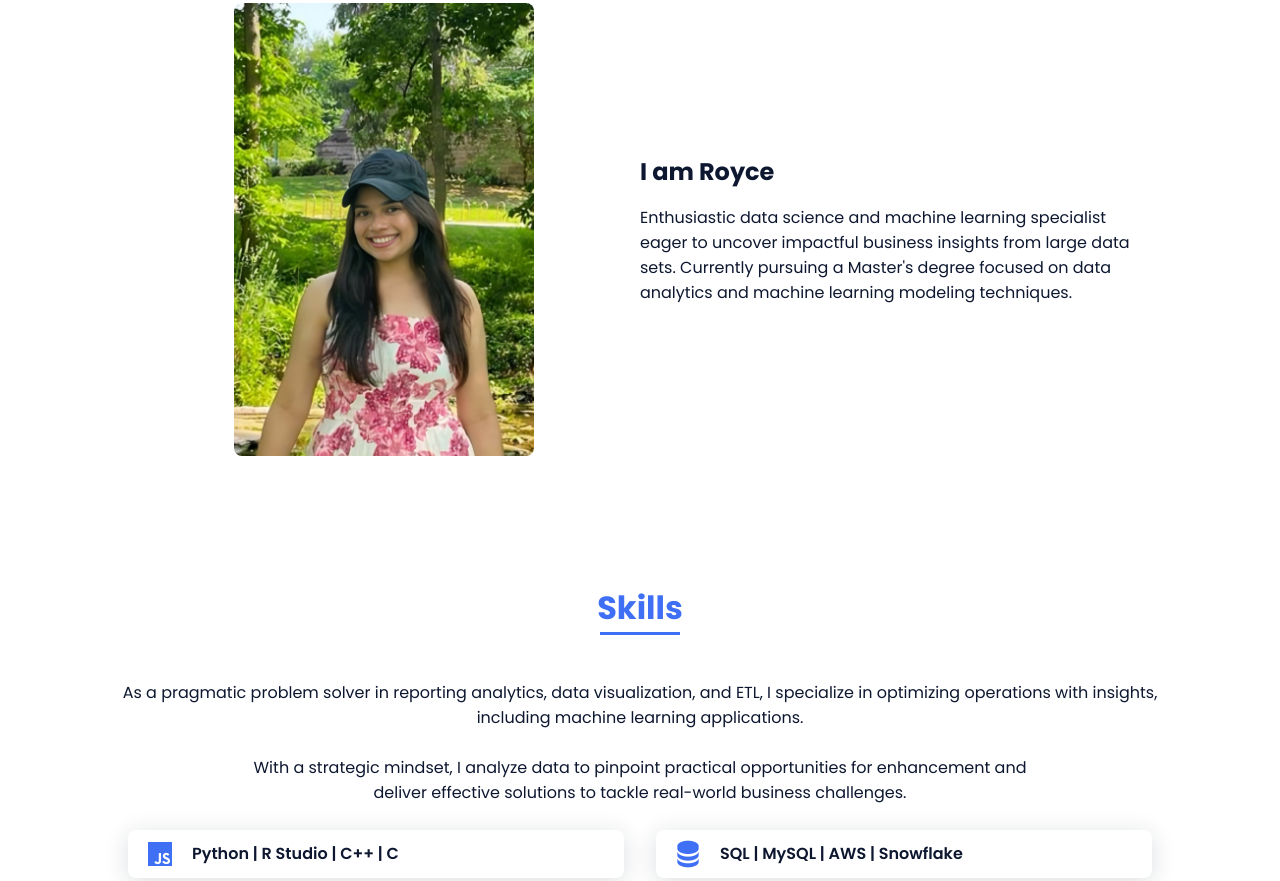
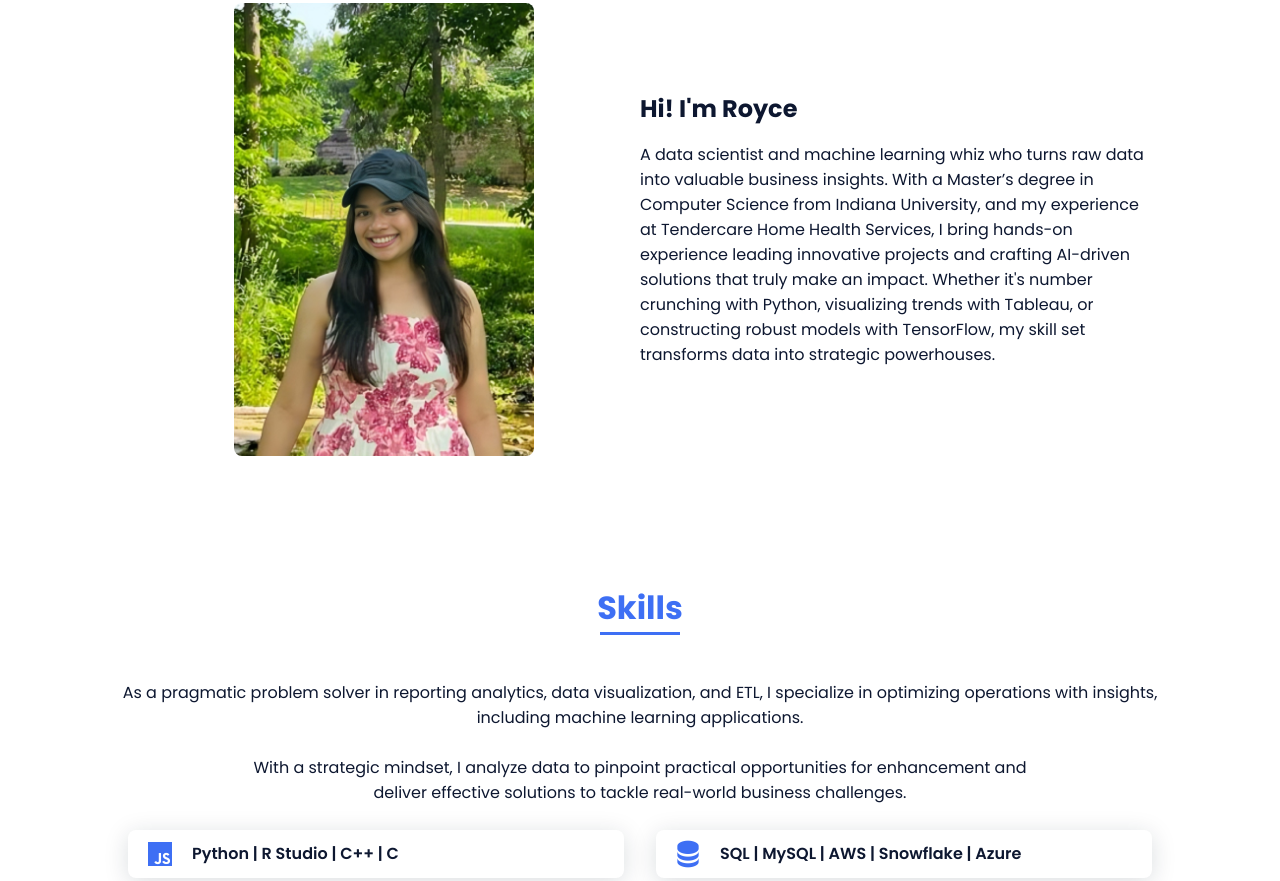
Before and after one commit to Royce140/Royce140.github.io, a plain HTML site: page index.html in a window 1280 px wide. Shown: the part 863-1744 px from the top of the page. Drawn offline with nearby package versions, Linux system fonts and the light colour scheme.

Commit message:
Update index.html

```diff
--- a/index.html
+++ b/index.html
@@ -83,8 +83,8 @@
                     </div>
 
                     <div>
-                        <h2 class="about__subtitle">I am Royce</h2>
-                        <p class="about__text">Enthusiastic data science and machine learning specialist eager to uncover impactful business insights from large data sets. Currently pursuing a Master's degree focused on data analytics and machine learning modeling techniques.</p>
+                        <h2 class="about__subtitle">Hi! I'm Royce</h2>
+                        <p class="about__text"> A data scientist and machine learning whiz who turns raw data into valuable business insights. With a Master’s degree in Computer Science from Indiana University, and my experience at Tendercare Home Health Services,  I bring hands-on experience leading innovative projects and crafting AI-driven solutions that truly make an impact. Whether it's number crunching with Python, visualizing trends with Tableau, or constructing robust models with TensorFlow, my skill set transforms data into strategic powerhouses.</p>
                     </div>
                 </div>
             </section>
@@ -118,7 +118,7 @@
                             <div class="skills__names">
                                 <i class='bx bxs-data skills__icon'></i>
 
-                               <span class="skills__name">SQL | MySQL | AWS | Snowflake</span>
+                               <span class="skills__name">SQL | MySQL | AWS | Snowflake | Azure</span>
                             </div>
 
 
```
